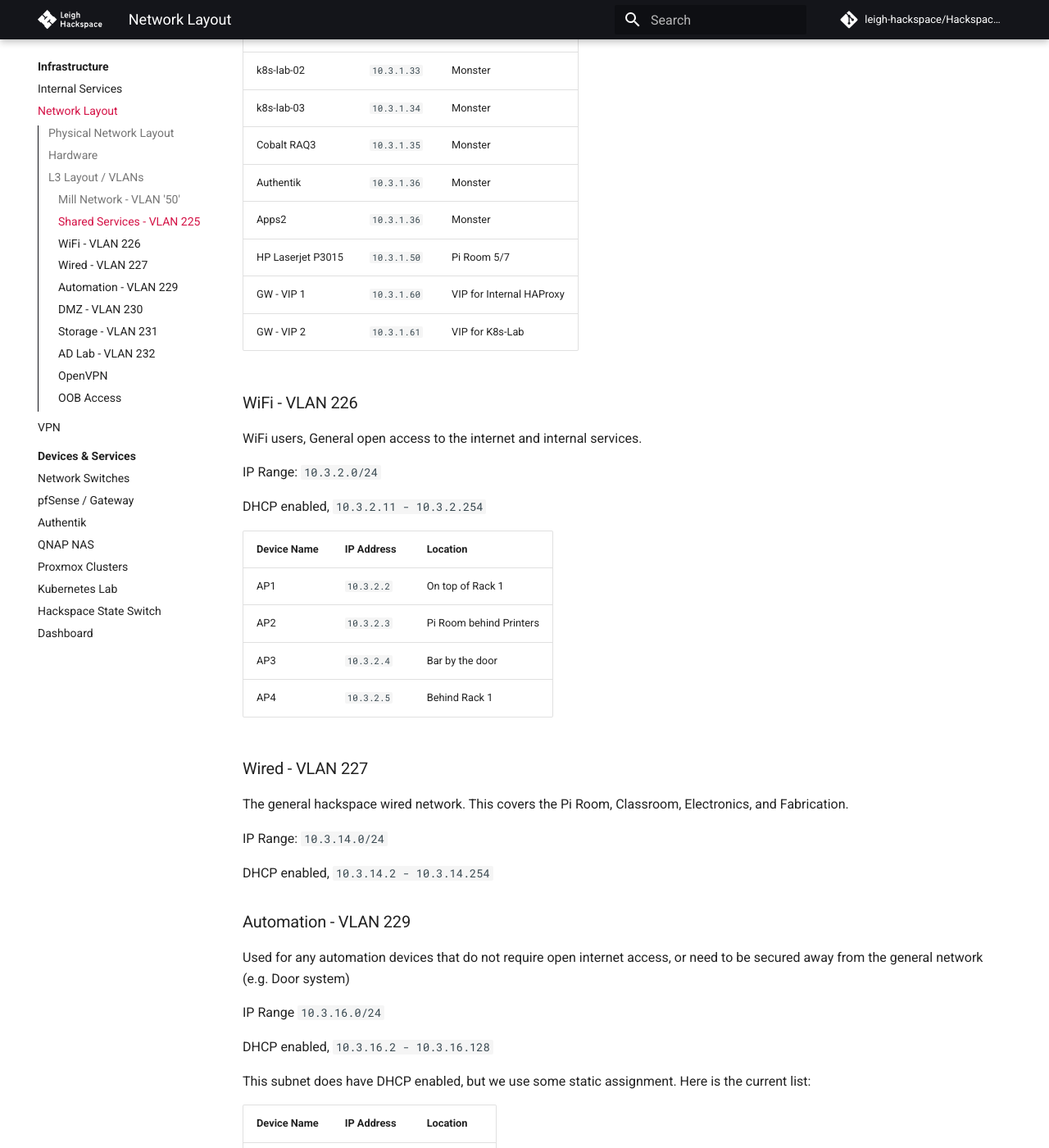
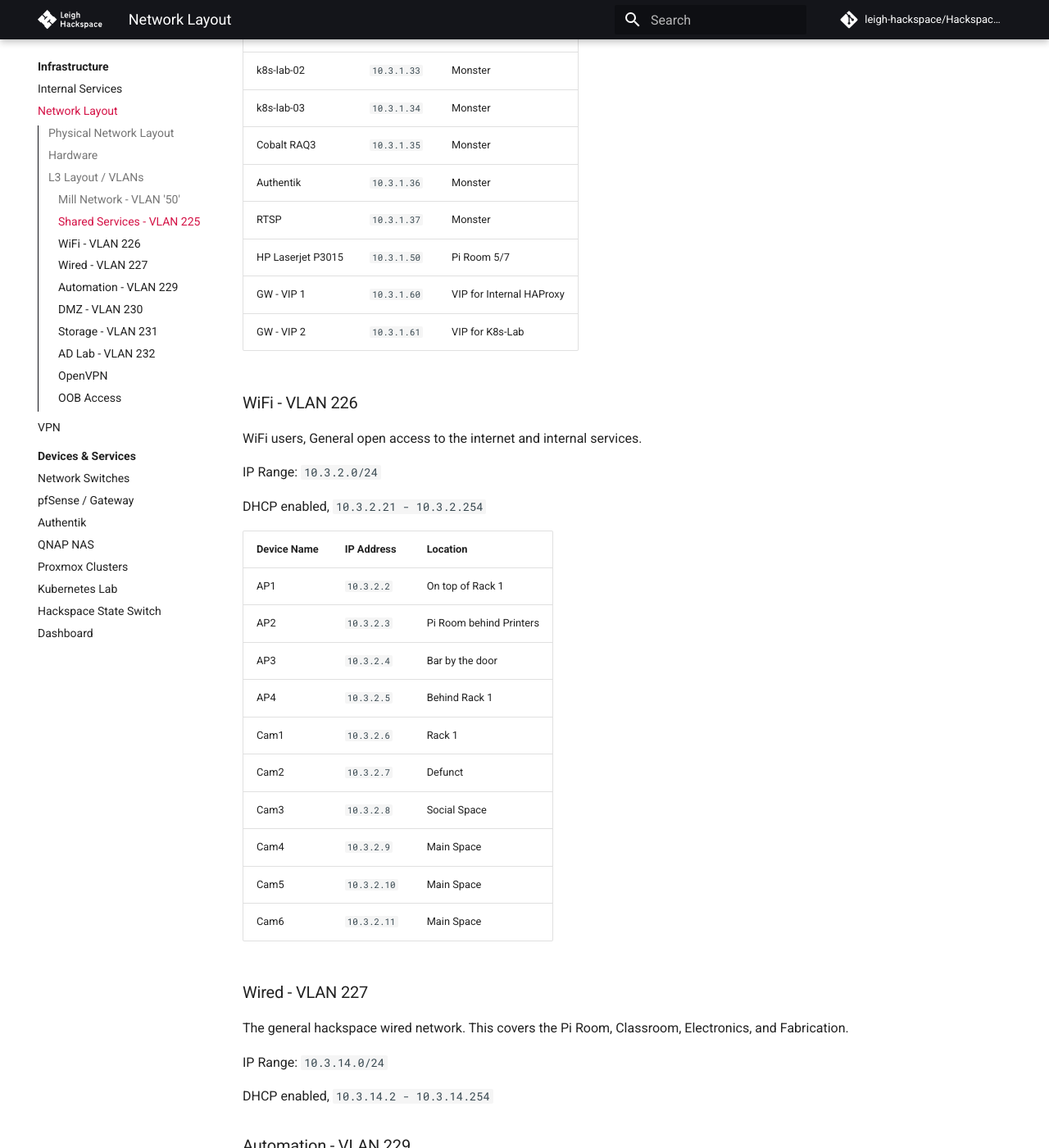
Before and after one commit to leigh-hackspace/HackspaceWiki, an MkDocs documentation site: the page built from docs/infrastructure/network_layout.md, in a window 1280 px wide and 1400 px high, scrolled down 3929 px. Shown: the whole window at 82% size. Built offline with MkDocs 1.6.1 and Material for MkDocs 9.7.7, drawn with Linux system fonts in a browser that asks for light colours; comment, search, counter and statistics services are not loaded; the version menu is left out; some of the changed text lies outside the part shown.

Commit message:
Update layout

```diff
--- a/docs/infrastructure/network_layout.md
+++ b/docs/infrastructure/network_layout.md
@@ -164,7 +164,7 @@
 | k8s-lab-03        | `10.3.1.34` | Monster                  |
 | Cobalt RAQ3       | `10.3.1.35` | Monster                  |
 | Authentik         | `10.3.1.36` | Monster                  |
-| Apps2             | `10.3.1.36` | Monster                  |
+| RTSP              | `10.3.1.37` | Monster                  |
 | HP Laserjet P3015 | `10.3.1.50` | Pi Room 5/7              |
 | GW - VIP 1        | `10.3.1.60` | VIP for Internal HAProxy |
 | GW - VIP 2        | `10.3.1.61` | VIP for K8s-Lab          |
@@ -175,14 +175,20 @@
 
 IP Range: `10.3.2.0/24`
 
-DHCP enabled, `10.3.2.11 - 10.3.2.254`
+DHCP enabled, `10.3.2.21 - 10.3.2.254`
 
-| Device Name | IP Address | Location                |
-| ----------- | ---------- | ----------------------- |
-| AP1         | `10.3.2.2` | On top of Rack 1        |
-| AP2         | `10.3.2.3` | Pi Room behind Printers |
-| AP3         | `10.3.2.4` | Bar by the door         |
-| AP4         | `10.3.2.5` | Behind Rack 1           |
+| Device Name | IP Address  | Location                |
+| ----------- | ----------- | ----------------------- |
+| AP1         | `10.3.2.2`  | On top of Rack 1        |
+| AP2         | `10.3.2.3`  | Pi Room behind Printers |
+| AP3         | `10.3.2.4`  | Bar by the door         |
+| AP4         | `10.3.2.5`  | Behind Rack 1           |
+| Cam1        | `10.3.2.6`  | Rack 1                  |
+| Cam2        | `10.3.2.7`  | Defunct                 |
+| Cam3        | `10.3.2.8`  | Social Space            |
+| Cam4        | `10.3.2.9`  | Main Space              |
+| Cam5        | `10.3.2.10` | Main Space              |
+| Cam6        | `10.3.2.11` | Main Space              |
 
 ### Wired - VLAN 227
 
@@ -211,8 +217,9 @@
 
 IP Range: `81.187.195.16/29`
 
-| Device Name | IP Address | Location |
-| ----------- | ---------- | -------- |
+| Device Name | IP Address      | Location |
+| ----------- | --------------- | -------- |
+| GW          | `81.187.195.17` | Rack 1   |
 
 ### Storage - VLAN 231
 
```
Also changed, not shown: other parts of docs/infrastructure/network_layout.md (+2 -2 lines).
